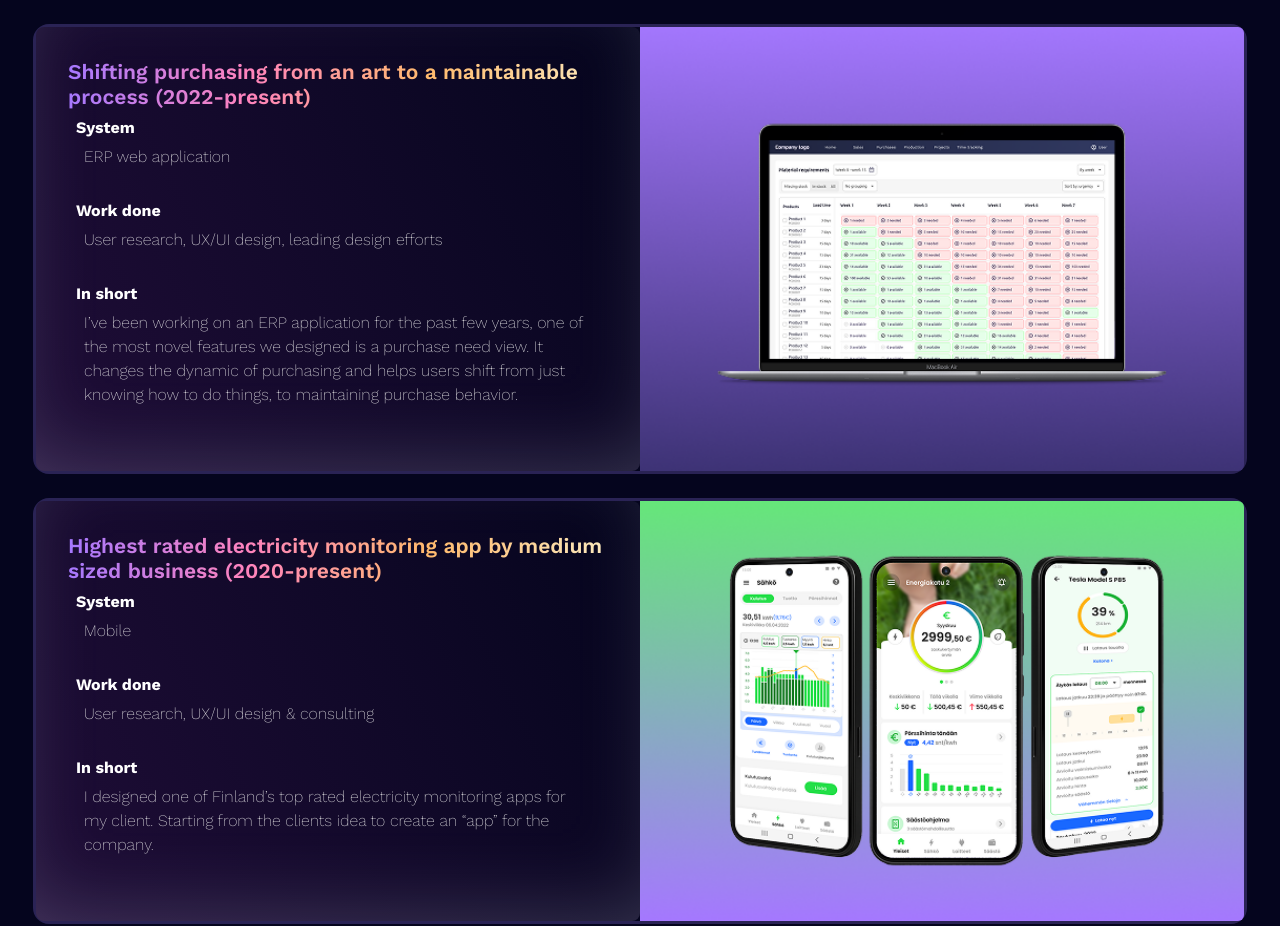
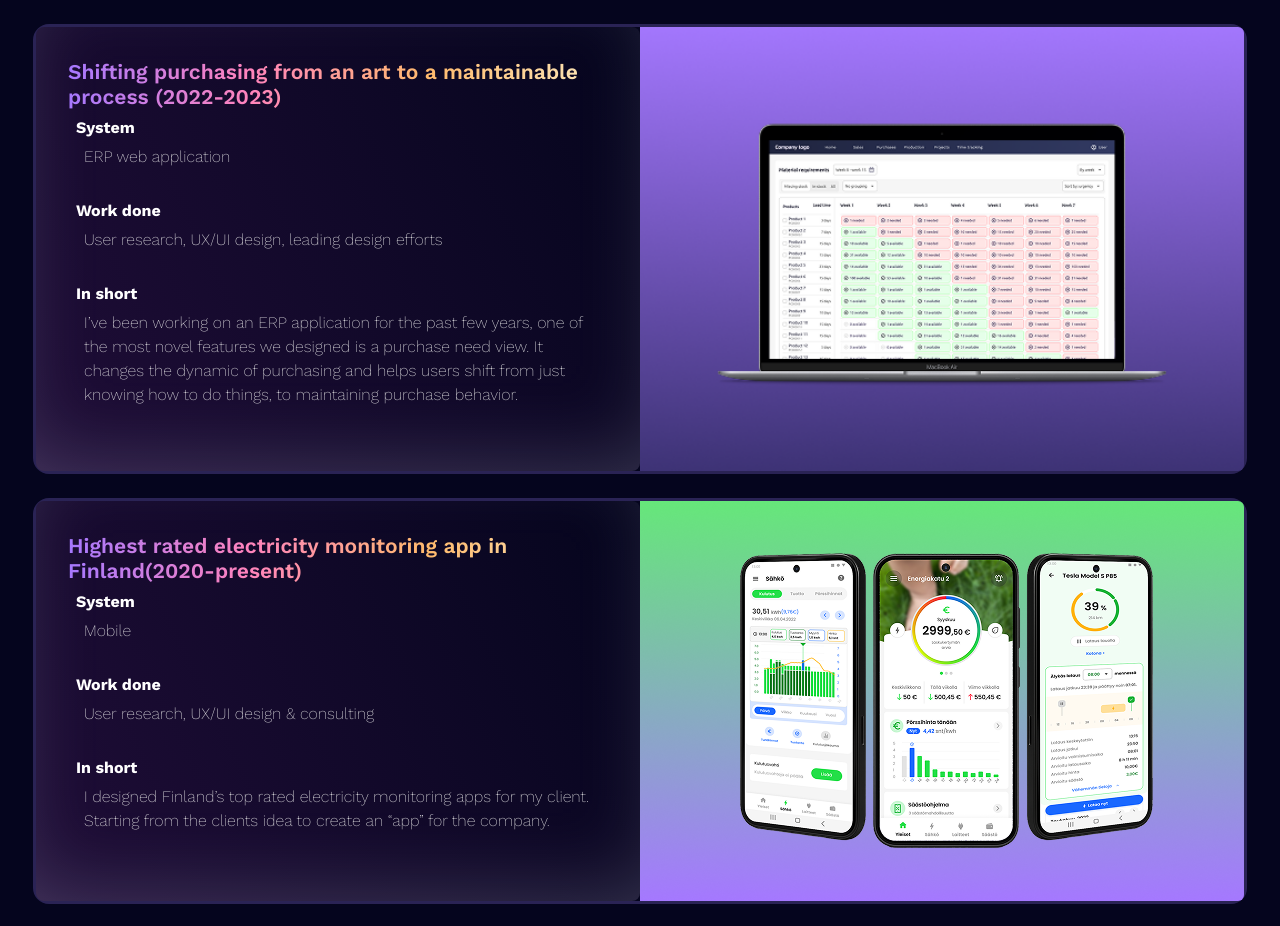
Before and after one commit to pirttilahti/portfolio, a plain HTML site: page index.html in a window 1280 px wide. Shown: the part 1209-2135 px from the top of the page. Drawn offline with nearby package versions, Linux system fonts and the light colour scheme; animation ran at ten frames a second.

Commit message:
Update index.html

```diff
--- a/index.html
+++ b/index.html
@@ -84,7 +84,7 @@
 					            	<div class='row myproject project-hover' id="myproject">
 
 											<div class='col-lg-6 col-md-4 col-ms-6 col-xs-12 project-details'>
-												<h5 class='details-heading'>Configuring configurations - the ultimate challenge <span class='text-muted'>(2024)</span></h5>
+												<h5 class='details-heading'>Untangling Product Variation for a Manufacturing ERP <span class='text-muted'>(2024)</span></h5>
 										    <h6 class='details-subheading'>System</h6>
 												<p class='details-description'>ERP web application</p>
 										    <h6 class='details-subheading'>Work done</h6>
@@ -108,7 +108,7 @@
 					            	<div class='row myproject project-hover' id="myproject">
 
 											<div class='col-lg-6 col-md-4 col-ms-6 col-xs-12 project-details'>
-												<h5 class='details-heading'>Shifting purchasing from an art to a maintainable process <span class='text-muted'>(2022-present)</span></h5>
+												<h5 class='details-heading'>Shifting purchasing from an art to a maintainable process <span class='text-muted'>(2022-2023)</span></h5>
 										    <h6 class='details-subheading'>System</h6>
 												<p class='details-description'>ERP web application</p>
 										    <h6 class='details-subheading'>Work done</h6>
@@ -134,13 +134,13 @@
 					            	<div class='row myproject project-hover' id="myproject">
 
 											<div class='col-lg-6 col-md-4 col-ms-6 col-xs-12 project-details'>
-												<h5 class='details-heading'>Highest rated electricity monitoring app by medium sized business  <span class='text-muted'>(2020-present)</span></h5>
+												<h5 class='details-heading'>Highest rated electricity monitoring app in Finland<span class='text-muted'>(2020-present)</span></h5>
 										    <h6 class='details-subheading'>System</h6>
 												<p class='details-description'> Mobile</p>
 										    <h6 class='details-subheading'>Work done</h6>
 										    <p class='details-description'>User research, UX/UI design & consulting</p>
 										    <h6 class='details-subheading'>In short</h6>
-										    <p class='details-description'>I designed one of Finland’s top rated electricity monitoring apps for my client. Starting from the clients idea to create an “app” for the company.</p>
+										    <p class='details-description'>I designed Finland’s top rated electricity monitoring apps for my client. Starting from the clients idea to create an “app” for the company.</p>
 
 											</div>
 
```
